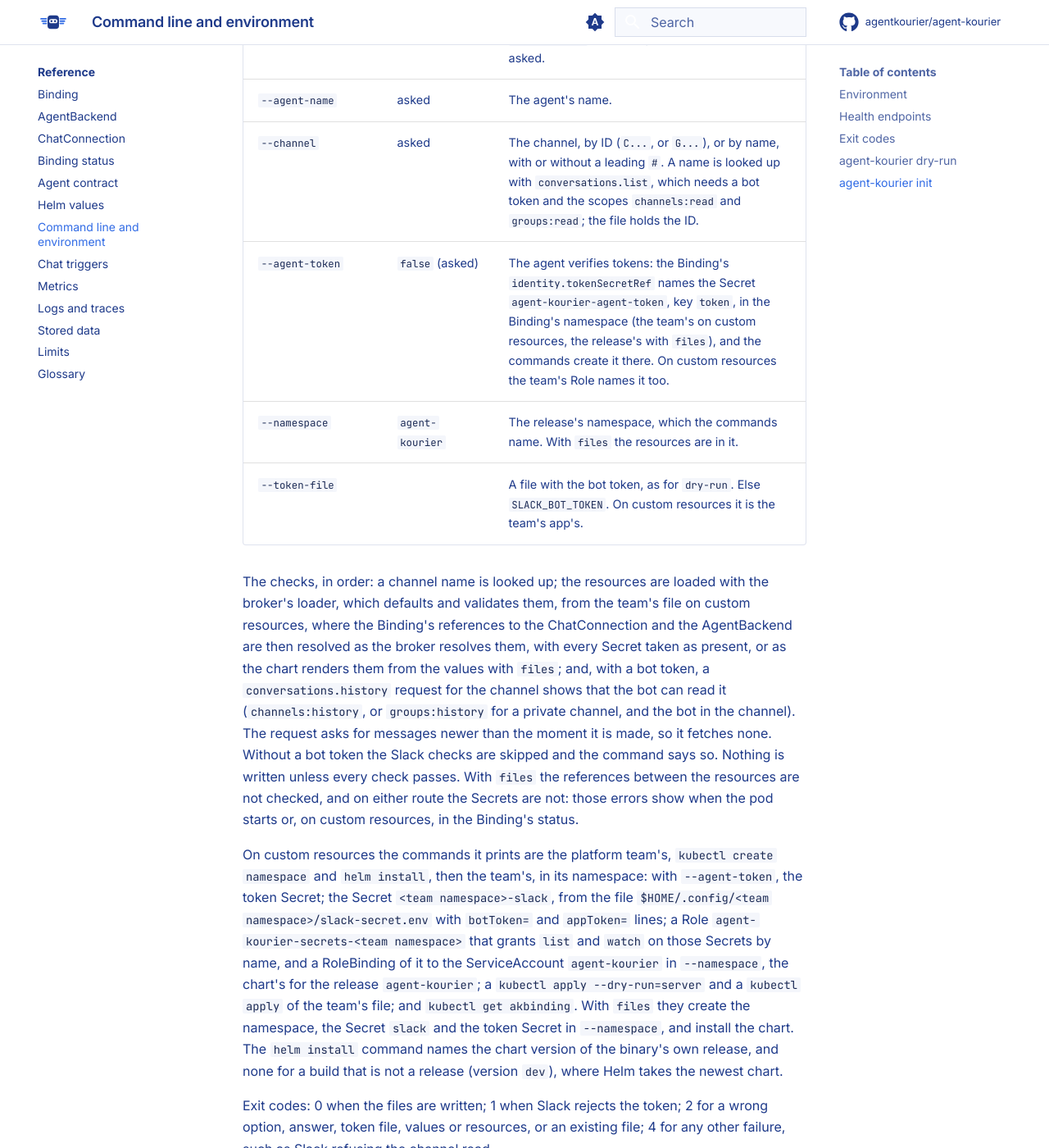
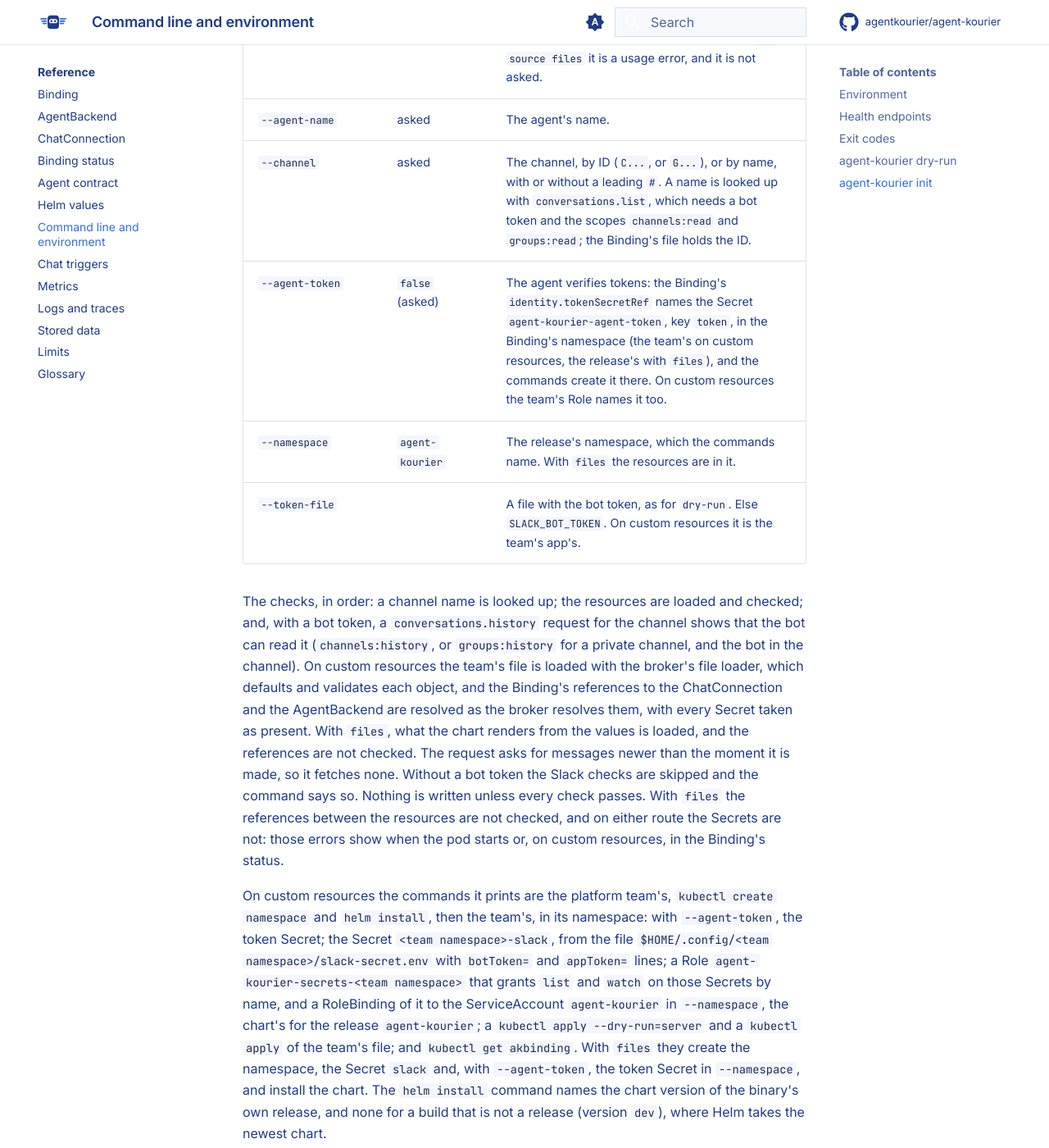
Before and after one commit to agentkourier/agent-kourier, an MkDocs documentation site: the page built from docs/reference/cli.md, in a window 1280 px wide and 1400 px high, scrolled down 8603 px. Shown: the whole window at 82% size. Built offline with MkDocs 1.6.1 and Material for MkDocs 9.7.7, drawn with Linux system fonts in a browser that asks for light colours; comment, search, counter and statistics services are not loaded; some of the changed text lies outside the part shown.

Commit message:
fix(init): apply the second review round
Code: the --out collision with the team's file ignores case (macOS file systems
do); the team's file is checked before the questions when --team-namespace is
given; the team file's refusal no longer tells the user to rename it with --out;
the release name is one constant shared with the ServiceAccount the RoleBinding
names; the unused initValues.Namespace and a duplicated doc comment are gone.

Docs: Write the files with init gives the go run form first, since releases up
to 0.3.1 lack the new flags; says the printed commands replace Create the Secrets
and Install on custom resources; says they leave out the Roles that let a team
write its resources; and states the token question's condition. The CLI reference
says when each file is refused, splits the checks sentence, and names the
Binding's file. The release note spells out the piped-answer shift and the new
token question, and moves the --force change to a section of its own with what it
did before.

```diff
--- a/docs/reference/cli.md
+++ b/docs/reference/cli.md
@@ -76,7 +76,7 @@
 ## `agent-kourier init`
 
 Writes the files of a first install with the Helm chart, checks them, and prints the commands that install the chart, create the Secrets and,
-on custom resources, grant and apply them. Releases before 0.1.3 do not have it, and releases up to 0.3.1 write only the ConfigMap route. It
+on custom resources, grant them to the broker and apply the team's file. Releases before 0.1.3 do not have it, and releases up to 0.3.1 write only the ConfigMap route. It
 posts nothing to Slack and changes nothing in a cluster. The step-by-step use is in
 [Install with Helm](../how-to/install-with-helm.md#write-the-files-with-init).
 
@@ -88,7 +88,7 @@
 | `--out` (`my-values.yaml`) | The chart's values: `config.connectionNamespaces: [<team namespace>]`, and no `config.chatConnection`. |
 | `<team namespace>.yaml`, beside `--out` | In the team's namespace: the ChatConnection `<team namespace>-slack`, whose `credentialsSecretRef` names the Secret of the same name; the AgentBackend `agent`; and the Binding `my-binding`, whose `backendRef` and `connectionRef` name the two without a namespace. |
 
-`--out` may not be the team's file. With `--source files` it writes one values file for the ConfigMap route (`config.source: files`) that holds
+`--out` may not be the team's file, whatever the case of its name. With `--source files` it writes one values file for the ConfigMap route (`config.source: files`) that holds
 the ChatConnection `slack`, the AgentBackend `agent` and the Binding `my-binding` under `config`, with no namespace of their own, so the chart
 puts them in the release's.
 
@@ -100,23 +100,23 @@
 | Flag | Default | Meaning |
 |---|---|---|
 | `--source` | `crds` | The chart's config route: `crds` (custom resources) or `files` (a ConfigMap). |
-| `--out` | `my-values.yaml` | The values file to write, trimmed of spaces. If it exists the command stops before its questions, and if the team's file exists it stops once the team's namespace is known, unless `--force` is set. A symbolic link is never followed. Without `--force`, a file that cannot be written removes the files this run wrote. |
+| `--out` | `my-values.yaml` | The values file to write, trimmed of spaces. If it exists the command stops before its questions, and if the team's file exists it stops before them when `--team-namespace` is given and after them otherwise, before any check, unless `--force` is set. A symbolic link is never followed. Without `--force`, a file that cannot be written removes the files this run wrote. |
 | `--force` | `false` | Overwrite the files. Only a regular file is overwritten: anything else at either path stops the command before it writes. |
 | `--dialect` | asked, default `a2a` | The agent's dialect: `a2a` or `kagent-v1`. |
 | `--agent-url` | asked | The agent's URL. |
 | `--agent-namespace` | asked | The agent's namespace. |
 | `--team-namespace` | asked, default the agent's namespace | `crds` only: the team's namespace, where its ChatConnection, AgentBackend and Binding go. It must exist: the commands create none. With `--source files` it is a usage error, and it is not asked. |
 | `--agent-name` | asked | The agent's name. |
-| `--channel` | asked | The channel, by ID (`C...`, or `G...`), or by name, with or without a leading `#`. A name is looked up with `conversations.list`, which needs a bot token and the scopes `channels:read` and `groups:read`; the file holds the ID. |
+| `--channel` | asked | The channel, by ID (`C...`, or `G...`), or by name, with or without a leading `#`. A name is looked up with `conversations.list`, which needs a bot token and the scopes `channels:read` and `groups:read`; the Binding's file holds the ID. |
 | `--agent-token` | `false` (asked) | The agent verifies tokens: the Binding's `identity.tokenSecretRef` names the Secret `agent-kourier-agent-token`, key `token`, in the Binding's namespace (the team's on custom resources, the release's with `files`), and the commands create it there. On custom resources the team's Role names it too. |
 | `--namespace` | `agent-kourier` | The release's namespace, which the commands name. With `files` the resources are in it. |
 | `--token-file` | | A file with the bot token, as for `dry-run`. Else `SLACK_BOT_TOKEN`. On custom resources it is the team's app's. |
 
-The checks, in order: a channel name is looked up; the resources are loaded with the broker's loader, which defaults and validates them, from
-the team's file on custom resources, where the Binding's references to the ChatConnection and the AgentBackend are then resolved as the broker
-resolves them, with every Secret taken as present, or as the chart renders them from the values with `files`; and, with a bot token, a
-`conversations.history` request for the channel shows that the bot can read it (`channels:history`, or `groups:history` for a private channel,
-and the bot in the channel). The request asks for messages newer than the moment it is made, so it fetches none. Without a bot token the Slack
+The checks, in order: a channel name is looked up; the resources are loaded and checked; and, with a bot token, a `conversations.history`
+request for the channel shows that the bot can read it (`channels:history`, or `groups:history` for a private channel, and the bot in the
+channel). On custom resources the team's file is loaded with the broker's file loader, which defaults and validates each object, and the
+Binding's references to the ChatConnection and the AgentBackend are resolved as the broker resolves them, with every Secret taken as present.
+With `files`, what the chart renders from the values is loaded, and the references are not checked. The request asks for messages newer than the moment it is made, so it fetches none. Without a bot token the Slack
 checks are skipped and the command says so. Nothing is written unless every check passes. With `files` the references between the resources are
 not checked, and on either route the Secrets are not: those errors show when the pod starts or, on custom resources, in the Binding's status.
 
@@ -124,8 +124,8 @@
 namespace: with `--agent-token`, the token Secret; the Secret `<team namespace>-slack`, from the file `$HOME/.config/<team namespace>/slack-secret.env`
 with `botToken=` and `appToken=` lines; a Role `agent-kourier-secrets-<team namespace>` that grants `list` and `watch` on those Secrets by name, and a
 RoleBinding of it to the ServiceAccount `agent-kourier` in `--namespace`, the chart's for the release `agent-kourier`; a `kubectl apply --dry-run=server`
-and a `kubectl apply` of the team's file; and `kubectl get akbinding`. With `files` they create the namespace, the Secret `slack` and the token Secret
-in `--namespace`, and install the chart. The `helm install` command names the chart version of the binary's own release, and none for a build that
+and a `kubectl apply` of the team's file; and `kubectl get akbinding`. With `files` they create the namespace, the Secret `slack` and, with `--agent-token`,
+the token Secret in `--namespace`, and install the chart. The `helm install` command names the chart version of the binary's own release, and none for a build that
 is not a release (version `dev`), where Helm takes the newest chart.
 
 Exit codes: 0 when the files are written; 1 when Slack rejects the token; 2 for a wrong option, answer, token file, values or resources, or an
```
Also changed, not shown: docs/how-to/install-with-helm.md (+23 -15 lines), docs/release-notes.md (+9 -5 lines), 3 other files.
